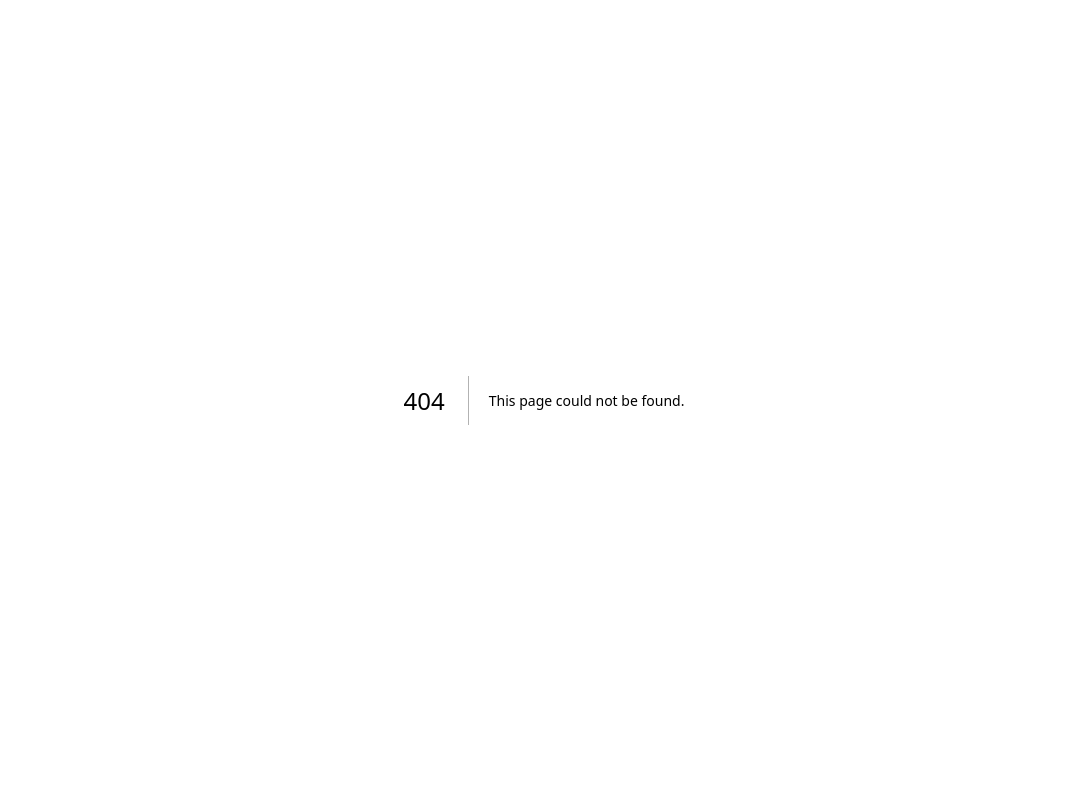
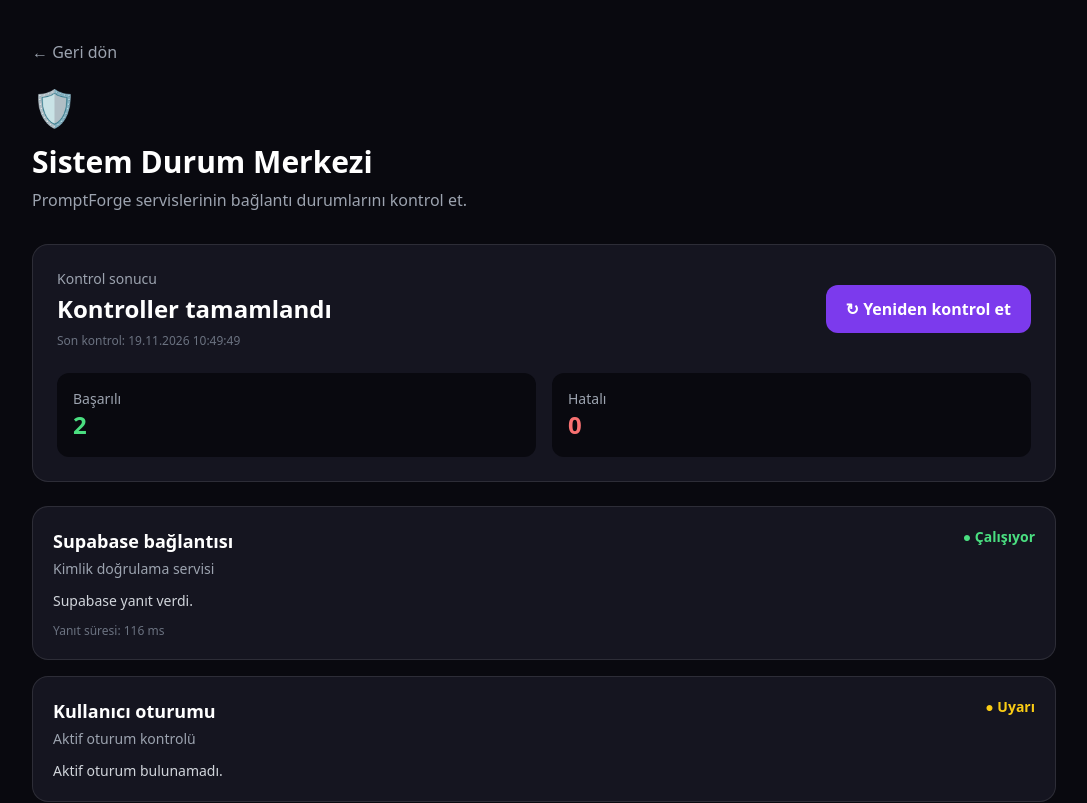
Before and after one commit to syntaxxsl/promptforge-nextjs, a Next.js app: page /status in a window 1280 px wide. Before the commit this address had no page. Shown: the top 803 px of the page, without its empty margins (96-1183 px from the left). Built offline with nearby package versions, Linux system fonts and the light colour scheme; no server answers.

Commit message:
Create page.tsx

```diff
--- /dev/null
+++ b/app/status/page.tsx
@@ -0,0 +1,310 @@
+
+'use client'
+
+import { useCallback, useEffect, useState } from 'react'
+import { useRouter } from 'next/navigation'
+import { supabase } from '../../lib/supabase'
+
+type Check = {
+  name: string
+  description: string
+  status: 'loading' | 'success' | 'error' | 'warning'
+  detail: string
+  duration?: number
+}
+
+export default function StatusPage() {
+  const router = useRouter()
+  const [checks, setChecks] = useState<Check[]>([])
+  const [loading, setLoading] = useState(false)
+  const [lastCheck, setLastCheck] = useState('')
+
+  const runChecks = useCallback(async () => {
+    setLoading(true)
+
+    setChecks([
+      {
+        name: 'Supabase bağlantısı',
+        description: 'Kimlik doğrulama servisi',
+        status: 'loading',
+        detail: 'Kontrol ediliyor...'
+      },
+      {
+        name: 'Veritabanı',
+        description: 'Projeler tablosuna erişim',
+        status: 'loading',
+        detail: 'Kontrol ediliyor...'
+      },
+      {
+        name: 'Kullanıcı oturumu',
+        description: 'Aktif oturum kontrolü',
+        status: 'loading',
+        detail: 'Kontrol ediliyor...'
+      },
+      {
+        name: 'Tarayıcı depolaması',
+        description: 'LocalStorage desteği',
+        status: 'loading',
+        detail: 'Kontrol ediliyor...'
+      }
+    ])
+
+    const results: Check[] = []
+
+    let userId = ''
+
+    // Supabase ve oturum kontrolü
+    const authStart = Date.now()
+
+    try {
+      const { data, error } = await supabase.auth.getSession()
+
+      if (error) throw error
+
+      results.push({
+        name: 'Supabase bağlantısı',
+        description: 'Kimlik doğrulama servisi',
+        status: 'success',
+        detail: 'Supabase yanıt verdi.',
+        duration: Date.now() - authStart
+      })
+
+      if (data.session?.user?.id) {
+        userId = data.session.user.id
+
+        results.push({
+          name: 'Kullanıcı oturumu',
+          description: 'Aktif oturum kontrolü',
+          status: 'success',
+          detail: 'Aktif kullanıcı oturumu bulundu.'
+        })
+      } else {
+        results.push({
+          name: 'Kullanıcı oturumu',
+          description: 'Aktif oturum kontrolü',
+          status: 'warning',
+          detail: 'Aktif oturum bulunamadı.'
+        })
+      }
+    } catch (error) {
+      results.push({
+        name: 'Supabase bağlantısı',
+        description: 'Kimlik doğrulama servisi',
+        status: 'error',
+        detail: error instanceof Error ? error.message : 'Bağlantı başarısız.'
+      })
+
+      results.push({
+        name: 'Kullanıcı oturumu',
+        description: 'Aktif oturum kontrolü',
+        status: 'warning',
+        detail: 'Bağlantı hatası nedeniyle kontrol edilemedi.'
+      })
+    }
+
+    // Veritabanı kontrolü
+    if (userId) {
+      const dbStart = Date.now()
+
+      try {
+        const { error } = await supabase
+          .from('projects')
+          .select('id', { count: 'exact', head: true })
+          .eq('user_id', userId)
+
+        if (error) throw error
+
+        results.push({
+          name: 'Veritabanı',
+          description: 'Projeler tablosuna erişim',
+          status: 'success',
+          detail: 'Projeler tablosuna erişilebiliyor.',
+          duration: Date.now() - dbStart
+        })
+      } catch (error) {
+        results.push({
+          name: 'Veritabanı',
+          description: 'Projeler tablosuna erişim',
+          status: 'error',
+          detail: error instanceof Error ? error.message : 'Veritabanı kontrolü başarısız.'
+        })
+      }
+    } else {
+      results.push({
+        name: 'Veritabanı',
+        description: 'Projeler tablosuna erişim',
+        status: 'warning',
+        detail: 'Oturum bulunmadığı için kontrol edilemedi.'
+      })
+    }
+
+    // Tarayıcı depolama kontrolü
+    try {
+      const testKey = 'promptforge_status_test'
+      localStorage.setItem(testKey, 'ok')
+      const value = localStorage.getItem(testKey)
+      localStorage.removeItem(testKey)
+
+      results.push({
+        name: 'Tarayıcı depolaması',
+        description: 'LocalStorage desteği',
+        status: value === 'ok' ? 'success' : 'error',
+        detail: value === 'ok'
+          ? 'Tarayıcı depolaması çalışıyor.'
+          : 'Depolama testi başarısız.'
+      })
+    } catch {
+      results.push({
+        name: 'Tarayıcı depolaması',
+        description: 'LocalStorage desteği',
+        status: 'error',
+        detail: 'Tarayıcı depolamasına erişilemiyor.'
+      })
+    }
+
+    setChecks(results)
+    setLastCheck(new Date().toLocaleString('tr-TR'))
+    setLoading(false)
+  }, [])
+
+  useEffect(() => {
+    runChecks()
+  }, [runChecks])
+
+  const successCount = checks.filter(
+    item => item.status === 'success'
+  ).length
+
+  const errorCount = checks.filter(
+    item => item.status === 'error'
+  ).length
+
+  const statusColor = (status: Check['status']) => {
+    if (status === 'success') return 'text-green-400'
+    if (status === 'error') return 'text-red-400'
+    if (status === 'warning') return 'text-yellow-400'
+    return 'text-violet-400'
+  }
+
+  const statusText = (status: Check['status']) => {
+    if (status === 'success') return 'Çalışıyor'
+    if (status === 'error') return 'Hata'
+    if (status === 'warning') return 'Uyarı'
+    return 'Kontrol ediliyor'
+  }
+
+  return (
+    <main className="min-h-screen bg-[#09090f] text-white p-5 md:p-10">
+      <div className="max-w-5xl mx-auto">
+
+        <button
+          onClick={() => router.back()}
+          className="text-gray-400 hover:text-white mb-6"
+        >
+          ← Geri dön
+        </button>
+
+        <div className="mb-8">
+          <div className="text-4xl mb-4">🛡️</div>
+
+          <h1 className="text-3xl font-bold mb-2">
+            Sistem Durum Merkezi
+          </h1>
+
+          <p className="text-gray-400">
+            PromptForge servislerinin bağlantı durumlarını kontrol et.
+          </p>
+        </div>
+
+        <section className="bg-[#151520] border border-white/10 rounded-2xl p-6 mb-6">
+          <div className="flex justify-between items-center flex-wrap gap-4">
+            <div>
+              <p className="text-gray-400 text-sm mb-1">
+                Kontrol sonucu
+              </p>
+
+              <h2 className="text-2xl font-bold">
+                {loading ? 'Kontrol ediliyor...' :
+                  errorCount > 0 ? 'Bazı sorunlar bulundu' :
+                  'Kontroller tamamlandı'}
+              </h2>
+
+              <p className="text-xs text-gray-500 mt-2">
+                {lastCheck ? `Son kontrol: ${lastCheck}` : 'Henüz kontrol yapılmadı'}
+              </p>
+            </div>
+
+            <button
+              onClick={runChecks}
+              disabled={loading}
+              className="bg-violet-600 hover:bg-violet-700 disabled:opacity-50 px-5 py-3 rounded-xl font-semibold"
+            >
+              {loading ? 'Kontrol ediliyor...' : '↻ Yeniden kontrol et'}
+            </button>
+          </div>
+
+          <div className="grid grid-cols-2 gap-4 mt-6">
+            <div className="bg-[#09090f] rounded-xl p-4">
+              <p className="text-sm text-gray-400">Başarılı</p>
+              <p className="text-2xl font-bold text-green-400">
+                {successCount}
+              </p>
+            </div>
+
+            <div className="bg-[#09090f] rounded-xl p-4">
+              <p className="text-sm text-gray-400">Hatalı</p>
+              <p className="text-2xl font-bold text-red-400">
+                {errorCount}
+              </p>
+            </div>
+          </div>
+        </section>
+
+        <div className="space-y-4">
+          {checks.map((item, index) => (
+            <article
+              key={index}
+              className="bg-[#151520] border border-white/10 rounded-2xl p-5"
+            >
+              <div className="flex justify-between items-start gap-4">
+                <div>
+                  <h3 className="font-semibold text-lg">
+                    {item.name}
+                  </h3>
+
+                  <p className="text-sm text-gray-400 mt-1">
+                    {item.description}
+                  </p>
+
+                  <p className="text-sm text-gray-300 mt-3 break-words">
+                    {item.detail}
+                  </p>
+                </div>
+
+                <div className={`text-sm font-semibold whitespace-nowrap ${statusColor(item.status)}`}>
+                  {item.status === 'success' ? '●' :
+                   item.status === 'error' ? '●' :
+                   item.status === 'warning' ? '●' : '◌'}
+                  {' '}{statusText(item.status)}
+                </div>
+              </div>
+
+              {item.duration !== undefined && (
+                <p className="text-xs text-gray-500 mt-3">
+                  Yanıt süresi: {item.duration} ms
+                </p>
+              )}
+            </article>
+          ))}
+        </div>
+
+        <p className="text-xs text-gray-500 mt-6">
+          Bu sayfa yalnızca burada listelenen bağlantıları ve tarayıcı
+          özelliklerini kontrol eder. Tüm sistemin veya harici AI servislerinin
+          kesintisiz çalıştığını garanti etmez.
+        </p>
+
+      </div>
+    </main>
+  )
+}
```
